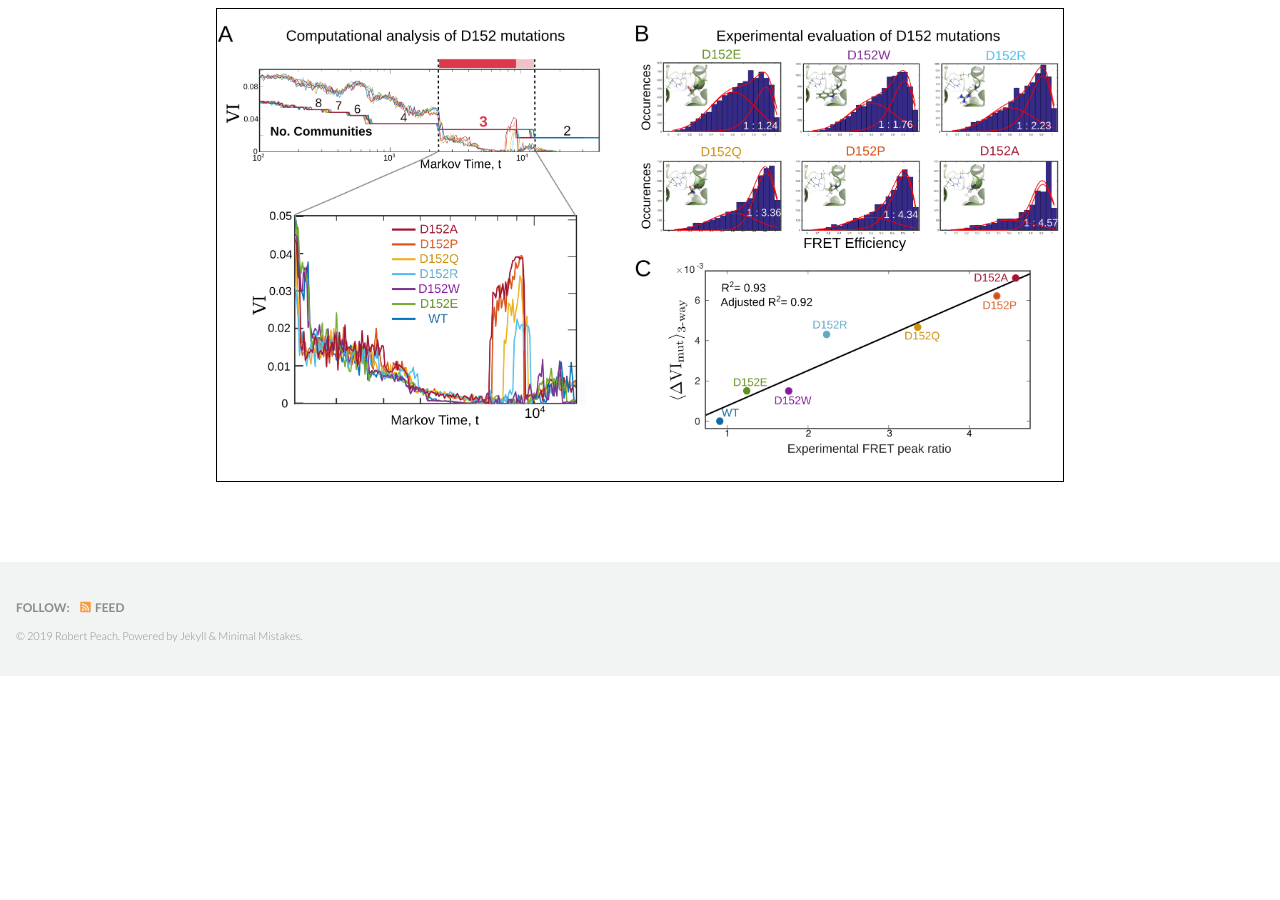
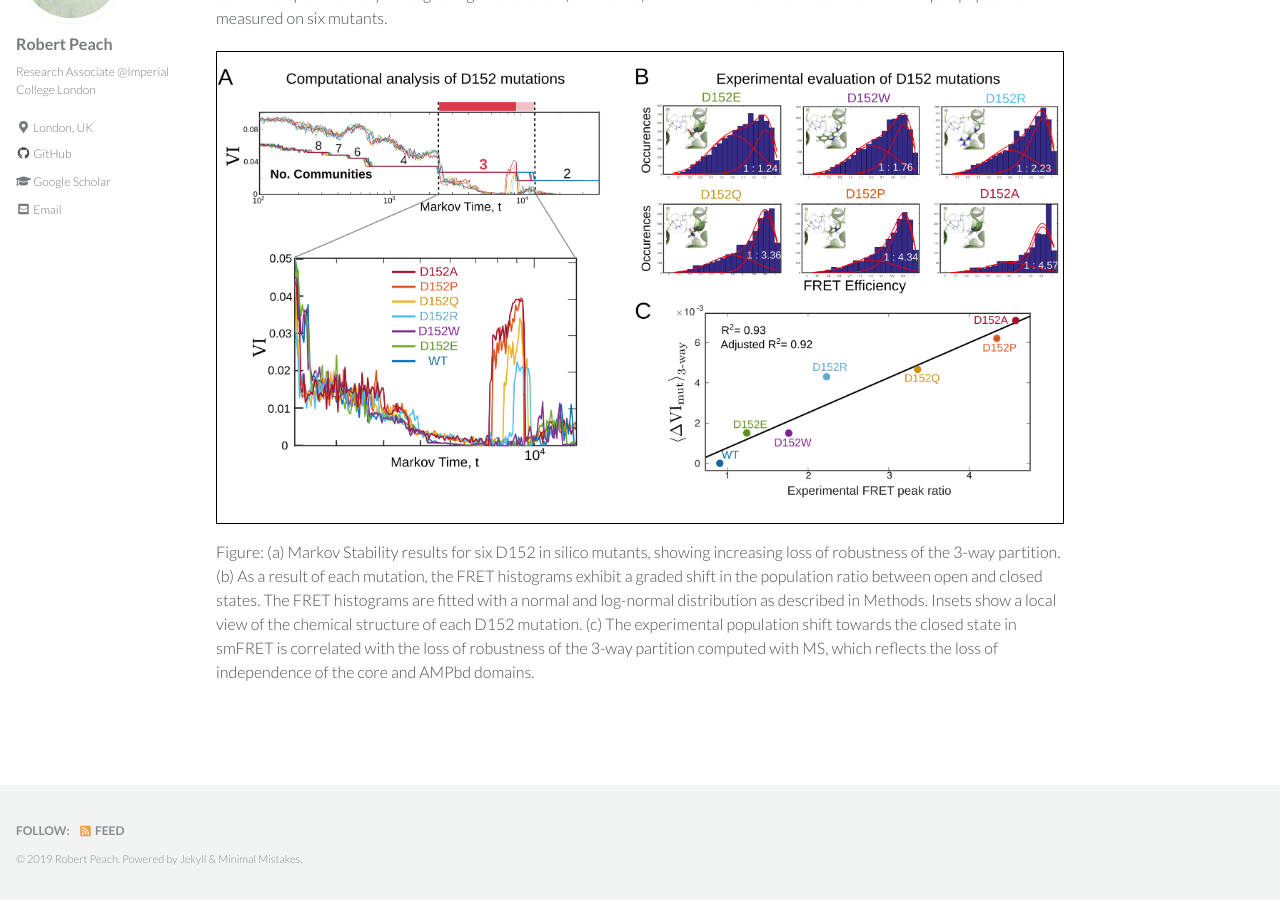
Before and after one commit to peach-lucien/peach-lucien.github.io, a Jekyll site: the page built from code.md, in a window 1280 px wide and 900 px high, scrolled down 3254 px. Built offline with Jekyll 4.4.1, drawn with Linux system fonts in a browser that asks for light colours; cached includes are drawn as plain includes; nearby versions of some CDN libraries; before the commit the page ends 3930 px from its top, so only the background shows below that.

Commit message:
update figures

```diff
--- a/code.md
+++ b/code.md
@@ -68,7 +68,7 @@ Despite there often being a wealth of meta-data for each node, often the majorit
 We introduce MarkovTrap, an intuitive dynamical approach for semi-supervised learning on graphs based on Markovian random-walks. Instead of learning the class labels using a non-linear graph convolutional method, MarkovTrap uses a dynamic Markov process of the class labels across the graph.
 The feature information is incorporated into a prior probability distribution of the class labels through a cosine similarity function or an standard learned estimation. The diffusion is intrinsically related to the time scale of the random-walks and thus the class labels become transiently trapped in the underlying network structure, thus creating significant label propagation on non-neighbouring nodes. We apply this methodology to some of the standard citation networks and a wikipedia datasets to demonstrate that MarkovTrap gives similar accuracies to the state of the art graph convolutional neural networks. We also show that MarkovTrap is capable of classifying nodes on a directed network.
 
-<div style="border: 1px solid black; padding: 0px;" markdown="1">
+<div style="border: 1px solid black; padding: 50px;" markdown="1">
 ![image-center](/images/toy_model_markovtrap.png){: .align-center}
 </div>
 
@@ -79,6 +79,10 @@ The feature information is incorporated into a prior probability distribution of
 
 Proteins exhibit complex dynamics across a vast range of time and length scales, from the atomistic to the conformational. Adenylate kinase (ADK) showcases the biological relevance of such inherently coupled dynamics across scales: single mutations can affect large-scale protein motions and enzymatic activity. Here we present a combined computational and experimental study of multiscale structure and dynamics in proteins, using ADK as our system of choice. We show how a computationally efficient method for unsupervised graph partitioning can be applied to atomistic graphs derived from protein structures to reveal intrinsic, biochemically relevant substructures at all scales, without re-parameterisation or a priori coarse-graining. We subsequently perform full alanine and arginine in silico mutagenesis scans of the protein, and score all mutations according to the disruption they induce on the large-scale organisation. We use our calculations to guide FRET experiments on ADK, and show that mutating residue D152 to alanine or residue V164 to arginine induce a large dynamical shift of the protein structure towards a closed state, in accordance with our predictions. Our computations also predict a graded effect of different mutations at the D152 site as a result of increased coherence between the core and binding domains, an effect confirmed quantitatively through a high correlation ( R2 = 0.93 ) with the FRET ratio between closed and open populations measured on six mutants.
 
+
+
 <div style="border: 1px solid black; padding: 0px;" markdown="1">
 ![image-center](/images/ADK_results.png){: .align-center}
 </div>
+
+Figure: (a) Markov Stability results for six D152 in silico mutants, showing increasing loss of robustness of the 3-way partition. (b) As a result of each mutation, the FRET histograms exhibit a graded shift in the population ratio between open and closed states. The FRET histograms are fitted with a normal and log-normal distribution as described in Methods. Insets show a local view of the chemical structure of each D152 mutation. (c) The experimental population shift towards the closed state in smFRET is correlated with the loss of robustness of the 3-way partition computed with MS, which reflects the loss of independence of the core and AMPbd domains.
```
